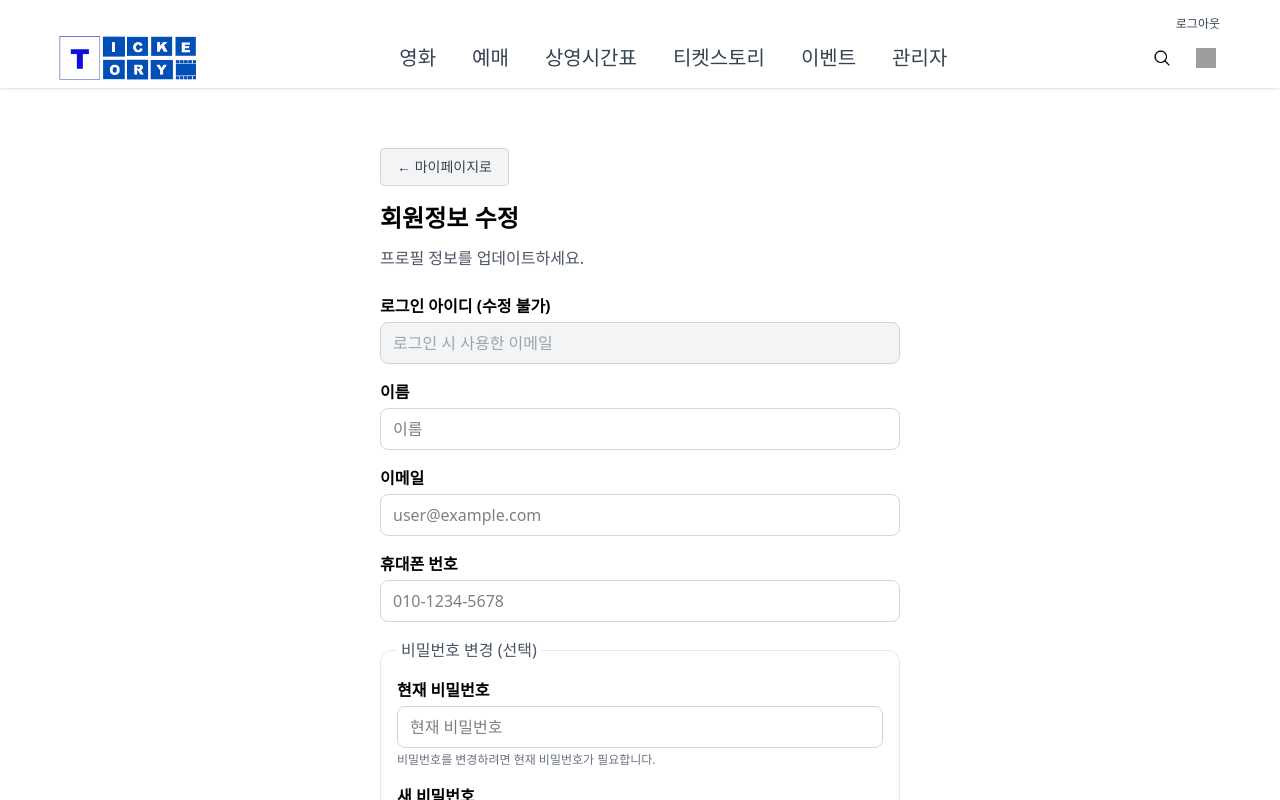
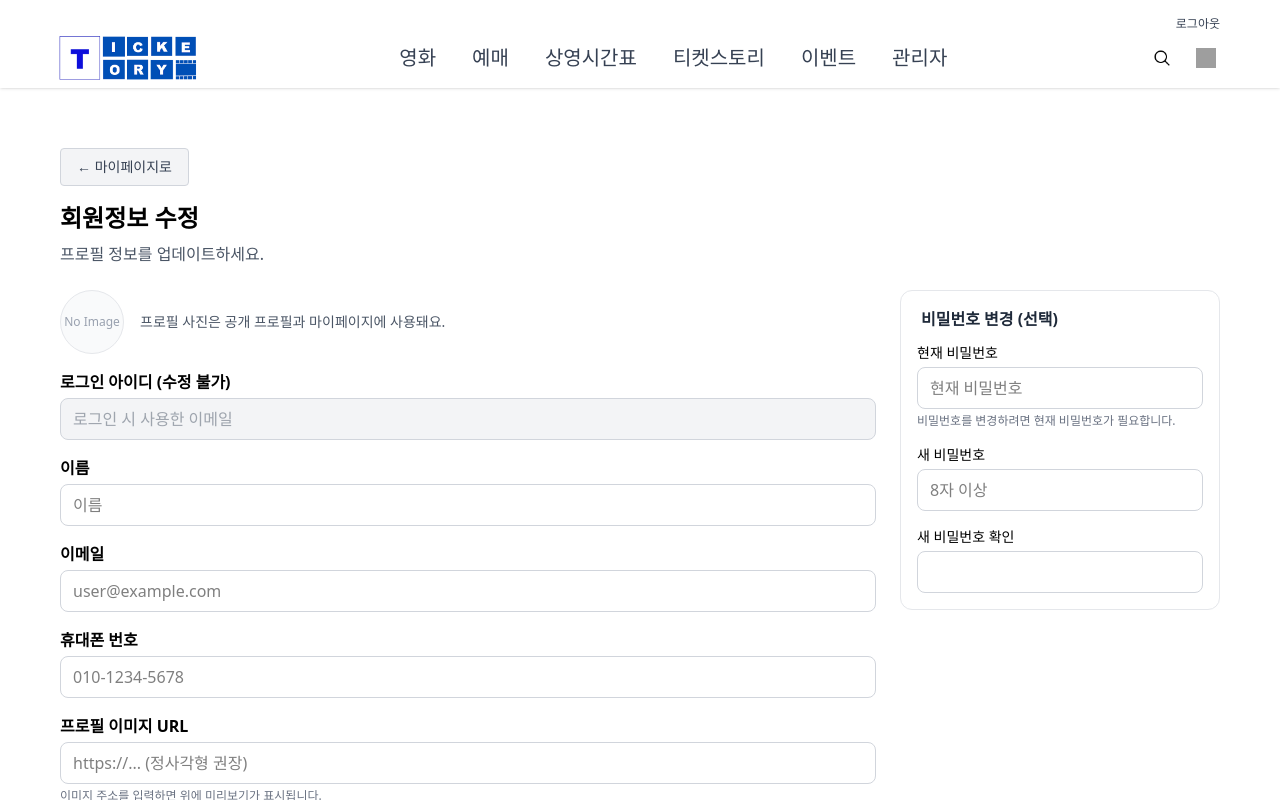
Before and after one commit to sjyun0507/ticketory_frontend, a React (Vite) app: page /mypage/settings in a window 1280 px wide. Shown: the top 800 px of the page. Built offline with nearby package versions, Linux system fonts and the light colour scheme; no server answers; sample sign-in values are in the browser's storage; grey boxes are pictures that could not be loaded.

Commit message:
profile updated

```diff
--- a/src/pages/mypage/Settings.jsx
+++ b/src/pages/mypage/Settings.jsx
@@ -15,6 +15,7 @@ export default function Settings() {
     name: '',
     email: '',
     phone: '',
+    avatarUrl: '',       // ← 프로필 이미지 URL
     currentPassword: '', // 비밀번호 변경 시 필요
     newPassword: '',
     confirmPassword: '',
@@ -35,6 +36,7 @@ export default function Settings() {
           name: data?.name ?? '',
           email: data?.email ?? '',
           phone: data?.phone ?? '',
+          avatarUrl: data?.avatarUrl ?? data?.avatar_url ?? '',
         }));
       } catch (e) {
         setErr('회원 정보를 불러오지 못했어요.');
@@ -72,6 +74,7 @@ export default function Settings() {
       name: form.name,
       email: form.email,
       phone: form.phone,
+      avatarUrl: form.avatarUrl || null,
       // 비밀번호 변경 시 현재 비밀번호와 새 비밀번호 함께 전달
       ...(form.newPassword
         ? { currentPassword: form.currentPassword, newPassword: form.newPassword }
@@ -104,7 +107,6 @@ export default function Settings() {
       const st = useAuthStore?.getState?.();
       if (st && typeof st.logout === 'function') st.logout();
       // 인증 상태 초기화 및 홈으로 이동
-      // 로그아웃 후 홈으로 리다이렉트
       navigate('/', { replace: true });
     } catch (e) {
       setErr(e?.response?.data?.message || '회원 탈퇴에 실패했어요. 잠시 후 다시 시도해 주세요.');
@@ -115,7 +117,7 @@ export default function Settings() {
 
   if (!memberIdStr) {
     return (
-      <div className="max-w-[560px] mx-auto mt-10 p-5">
+      <div className="max-w-[1200px] mx-auto mt-10 p-5">
         <h2 className="mb-3 text-xl font-semibold">회원정보 수정</h2>
         <p className="text-gray-600">로그인이 필요합니다.</p>
       </div>
@@ -123,8 +125,8 @@ export default function Settings() {
   }
 
   return (
-    <div className="max-w-[560px] min-h-[85vh] mx-auto mt-10 p-5">
-      <div className="mb-4">
+    <div className="max-w-[1200px] min-h-[85vh] mx-auto mt-10 p-5">
+      <div className="mb-4 flex items-center justify-between">
         <Link
           to="/mypage"
           className="inline-block rounded border border-gray-300 bg-gray-100 px-4 py-2 text-sm text-gray-700 hover:bg-gray-200"
@@ -133,10 +135,36 @@ export default function Settings() {
         </Link>
       </div>
 
-      <h2 className="mb-3 text-2xl font-semibold">회원정보 수정</h2>
+      <h2 className="mb-2 text-2xl font-semibold">회원정보 수정</h2>
       <p className="mb-6 text-gray-600">프로필 정보를 업데이트하세요.</p>
 
       <form onSubmit={onSubmit} className="space-y-4">
+        {/* 2-컬럼 레이아웃: 왼쪽 정보, 오른쪽 비밀번호 변경 */}
+        <div className="grid gap-6 lg:grid-cols-[1fr_320px]">
+          {/* LEFT: 기본 정보 */}
+          <div className="space-y-4">
+            {/* 상단 아바타 프리뷰 */}
+            <div className="flex items-center gap-4">
+              <div className="h-16 w-16 overflow-hidden rounded-full border border-gray-200 bg-gray-50">
+                {form.avatarUrl ? (
+                  // eslint-disable-next-line jsx-a11y/img-redundant-alt
+                  <img
+                    src={form.avatarUrl}
+                    alt="프로필 미리보기 이미지"
+                    className="h-full w-full object-cover"
+                    onError={(e) => {
+                      e.currentTarget.style.display = 'none';
+                    }}
+                  />
+                ) : (
+                  <div className="flex h-full w-full items-center justify-center text-xs text-gray-400">No Image</div>
+                )}
+              </div>
+              <div className="text-sm text-gray-600">
+                프로필 사진은 공개 프로필과 마이페이지에 사용돼요.
+              </div>
+            </div>
+
             <div className="space-y-1">
               <label htmlFor="loginId" className="block font-semibold">로그인 아이디 (수정 불가)</label>
               <input
@@ -151,6 +179,7 @@ export default function Settings() {
                 className="w-full rounded-lg border border-gray-300 bg-gray-100 px-3 py-2 text-gray-600 cursor-not-allowed"
               />
             </div>
+
             <div className="space-y-1">
               <label htmlFor="name" className="block font-semibold">이름</label>
               <input
@@ -194,11 +223,28 @@ export default function Settings() {
               />
             </div>
 
-        <fieldset className="rounded-xl border border-gray-200 p-4">
-          <legend className="px-1 text-gray-600">비밀번호 변경 (선택)</legend>
+            <div className="space-y-1">
+              <label htmlFor="avatarUrl" className="block font-semibold">프로필 이미지 URL</label>
+              <input
+                id="avatarUrl"
+                name="avatarUrl"
+                type="url"
+                value={form.avatarUrl}
+                onChange={onChange}
+                placeholder="https://... (정사각형 권장)"
+                className="w-full rounded-lg border border-gray-300 px-3 py-2 focus:outline-none focus:ring-2 focus:ring-black/70"
+              />
+              <p className="text-xs text-gray-500">이미지 주소를 입력하면 위에 미리보기가 표시됩니다.</p>
+            </div>
+          </div>
+
+          {/* RIGHT: 비밀번호 변경 카드 */}
+          <aside className="h-max rounded-xl border border-gray-200 p-4 bg-white">
+            <fieldset>
+              <legend className="mb-3 px-1 font-semibold text-gray-800">비밀번호 변경 (선택)</legend>
               <div className="space-y-4">
                 <div className="space-y-1">
-              <label htmlFor="currentPassword" className="block font-semibold">현재 비밀번호</label>
+                  <label htmlFor="currentPassword" className="block text-sm font-medium">현재 비밀번호</label>
                   <input
                     id="currentPassword"
                     name="currentPassword"
@@ -212,7 +258,7 @@ export default function Settings() {
                   <p className="text-xs text-gray-500">비밀번호를 변경하려면 현재 비밀번호가 필요합니다.</p>
                 </div>
                 <div className="space-y-1">
-              <label htmlFor="newPassword" className="block font-semibold">새 비밀번호</label>
+                  <label htmlFor="newPassword" className="block text-sm font-medium">새 비밀번호</label>
                   <input
                     id="newPassword"
                     name="newPassword"
@@ -226,7 +272,7 @@ export default function Settings() {
                   />
                 </div>
                 <div className="space-y-1">
-              <label htmlFor="confirmPassword" className="block font-semibold">새 비밀번호 확인</label>
+                  <label htmlFor="confirmPassword" className="block text-sm font-medium">새 비밀번호 확인</label>
                   <input
                     id="confirmPassword"
                     name="confirmPassword"
@@ -240,15 +286,17 @@ export default function Settings() {
                 </div>
               </div>
             </fieldset>
+          </aside>
+        </div>
 
         {loading && (
-              <div className="mb-3 text-sm text-gray-700">처리 중...</div>
+          <div className="text-sm text-gray-700">처리 중...</div>
         )}
 
         {err && (
           <div
             role="alert"
-                  className="mb-3 rounded border border-red-200 bg-red-50 px-3 py-2 text-sm text-red-700"
+            className="rounded border border-red-200 bg-red-50 px-3 py-2 text-sm text-red-700"
           >
             {err}
           </div>
@@ -257,7 +305,7 @@ export default function Settings() {
         {ok && (
           <div
             role="status"
-                  className="mb-3 rounded border border-green-200 bg-green-50 px-3 py-2 text-sm text-green-700"
+            className="rounded border border-green-200 bg-green-50 px-3 py-2 text-sm text-green-700"
           >
             {ok}
           </div>
```
Lines whose indentation alone changed are shown as unchanged.
